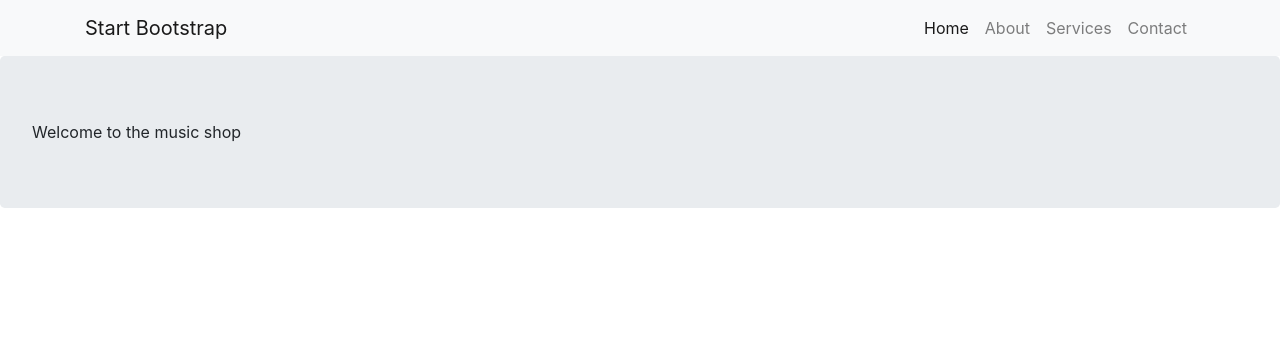
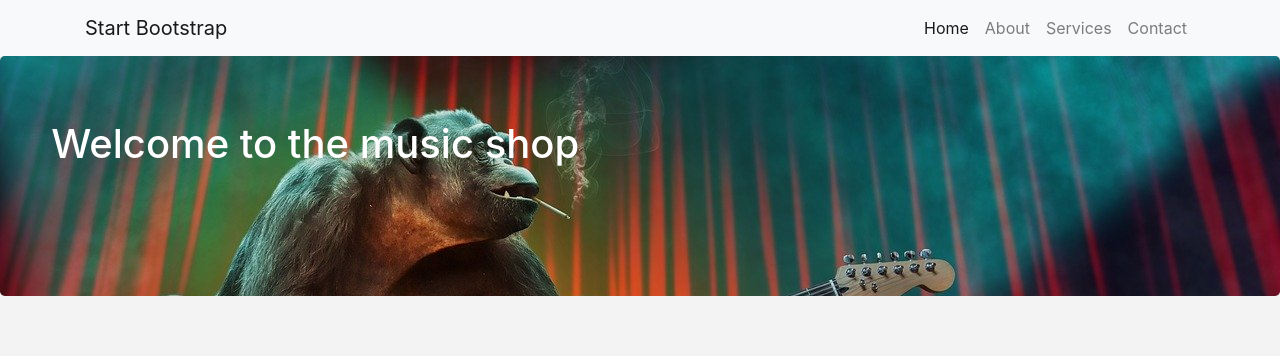
Before and after one commit to tatenda11/ci_music, a CodeIgniter app: page /store/ in a window 1280 px wide. Shown: the top 356 px of the page. Run offline with CodeIgniter, Linux system fonts and the light colour scheme; data that the repository does not hold is empty.

Commit message:
ui adjustments

```diff
--- a/application/controllers/Payments.php
+++ b/application/controllers/Payments.php
@@ -60,6 +60,7 @@ class Payments extends CI_Controller {
 
     private function send_notification_email($to, $subject, $message,$items){
         $this->load->helper('email');
+        $grt_text = "Hie {$this->session->userdata('name')}";
         email_invoice($message, $to, $subject, $grt_text, $items);
     }
 }
--- a/application/models/M_Payment.php
+++ b/application/models/M_Payment.php
@@ -1,6 +1,6 @@
 <?php
 class M_Payment extends CI_Model{
-    private $table = 'd_admin';
+    private $table = 'm_payments';
     public  $unique_key = 0;
 
     public function add_payment($params){
--- a/application/views/frontend/view_payment_errors.php
+++ b/application/views/frontend/view_payment_errors.php
@@ -1,6 +1,8 @@
+<div class="container">
 <section>
     <div class="alert alert-primary" role="alert">
         Error processing your payment place try againt : <?= $error ?? '' ?>
     </div>
     <a class='btn btn-primary' href='<?= base_url('Albums/view/'. $album['id']) ?>'>Try Again</a>
 </section>
+</div>
--- a/application/views/frontend/view_store.php
+++ b/application/views/frontend/view_store.php
@@ -1,6 +1,6 @@
 <section>
-    <div class="jumbotron">
-        Welcome to the music shop
+    <div class="jumbotron" >
+        <h1>Welcome to the music shop</h1>
     </div>
 </section>
 <div class='container'>
--- a/assets/css/main.css
+++ b/assets/css/main.css
@@ -1 +1,8 @@
 /**navbar style*/
+.jumbotron{
+    background-image: url("../../img/music-3507317_1280.jpg");
+    min-height: 30vh;
+    color: #fff;
+    background-attachment: fixed;
+    padding-left: 4%;;
+}
--- a/assets/css/store.css
+++ b/assets/css/store.css
@@ -1,6 +1,5 @@
 .collection {
     column-width: 280px;
-    background-color: grey;
     -webkit-column-count: 4; /* Chrome, Safari, Opera */
     -moz-column-count: 4; /* Firefox */
     column-count: 4;
@@ -20,7 +19,9 @@
     }
 
  }
-
+ body{
+    background-color: #f3f3f3;
+}
 .collection-item{
     height: auto;
     margin-top:15px;
```
Also changed, not shown: img/music-3507317_1280.jpg (added).
